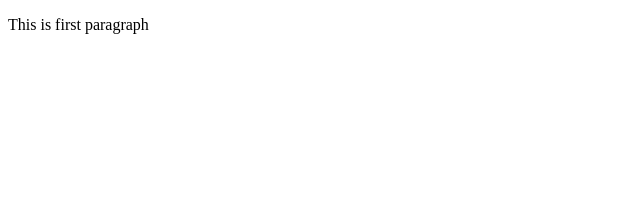
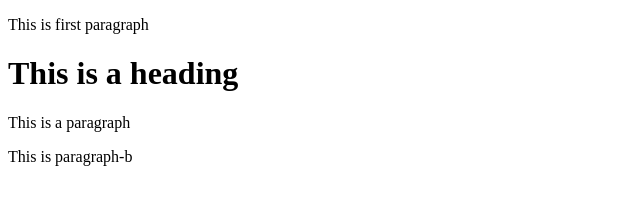
Before and after one commit to HDanielO/learning-git, a plain HTML site: page index.html in a window 1280 px wide. Shown: the whole page, without its empty margins (0-640 px from the left). Drawn offline with Linux system fonts and the light colour scheme.

Commit message:
added a second paragraph

```diff
--- a/index.html
+++ b/index.html
@@ -10,6 +10,9 @@
 
 <body>
   <p>This is first paragraph</p>
+  <h1>This is a heading</h1>
+  <p>This is a paragraph</p>
+  <p>This is paragraph-b</p>
 </body>
 
 </html>
```
